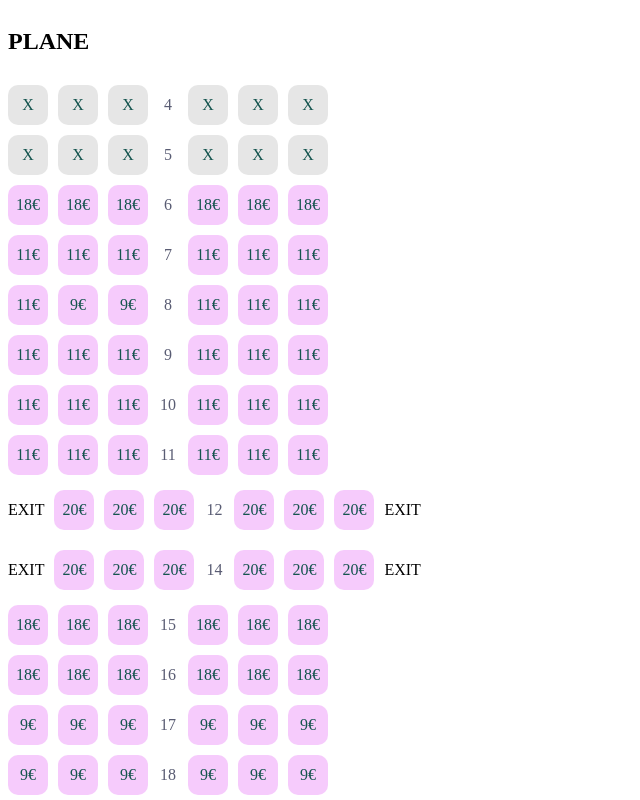
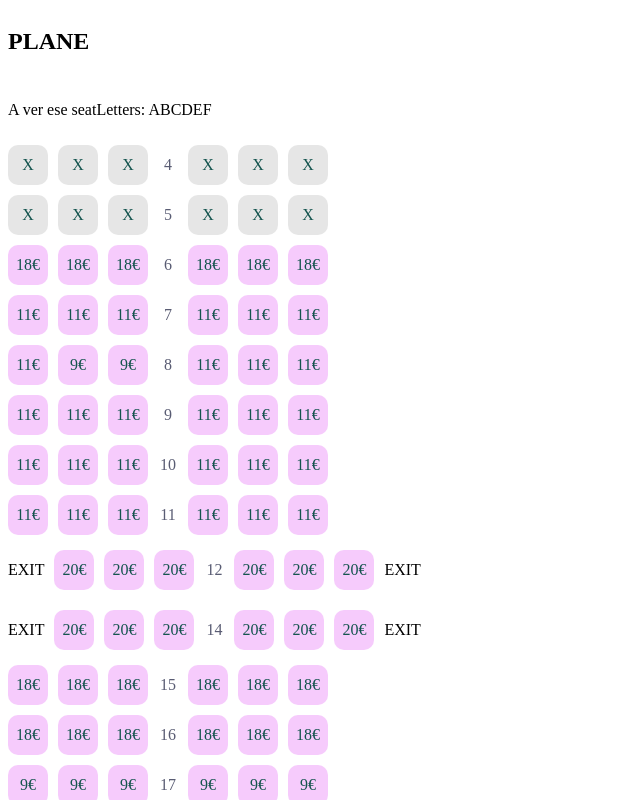
Before and after one commit to ddfilipov/plane-seats, a Next.js app: page / in a window 1280 px wide. Shown: the top 800 px of the page, without its empty margins (0-640 px from the left). Built offline with nearby package versions, Linux system fonts and the light colour scheme.

Commit message:
seat letters added

```diff
--- a/src/components/organisms/PlaneSegment.tsx
+++ b/src/components/organisms/PlaneSegment.tsx
@@ -16,9 +16,12 @@ const Container = styled.div`
 `;
 
 const PlaneSegment: FC<PlaneSegmentProps> = ({ segment }) => {
+    const seatLetters = segment.rows[0].seats.map((seat) => seat.seatLetter) ?? [];
+
     return (
         <Container>
             <h2>PLANE</h2>
+            <p>A ver ese seatLetters: {seatLetters}</p>
             {segment.rows.map((row) => (
                 <SeatRow row={row} rowNumber={row.rowNumber} key={row.rowNumber} />
             ))}
```
